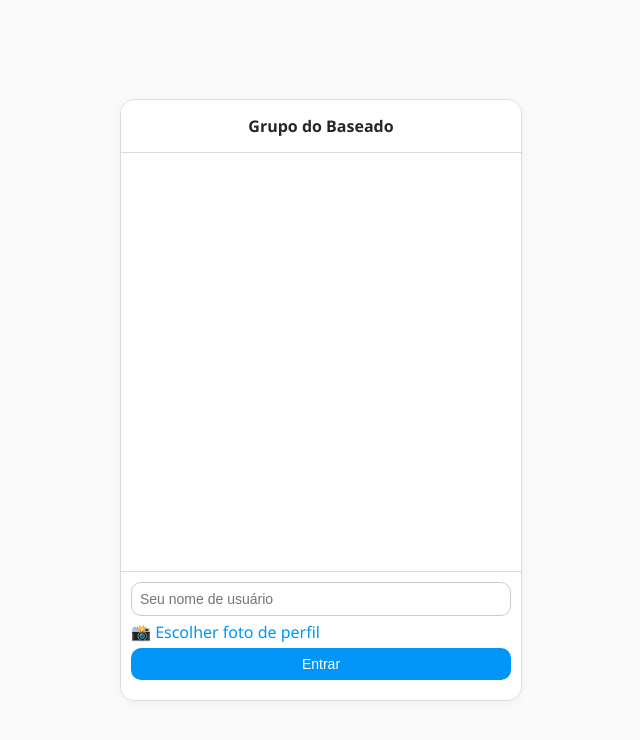
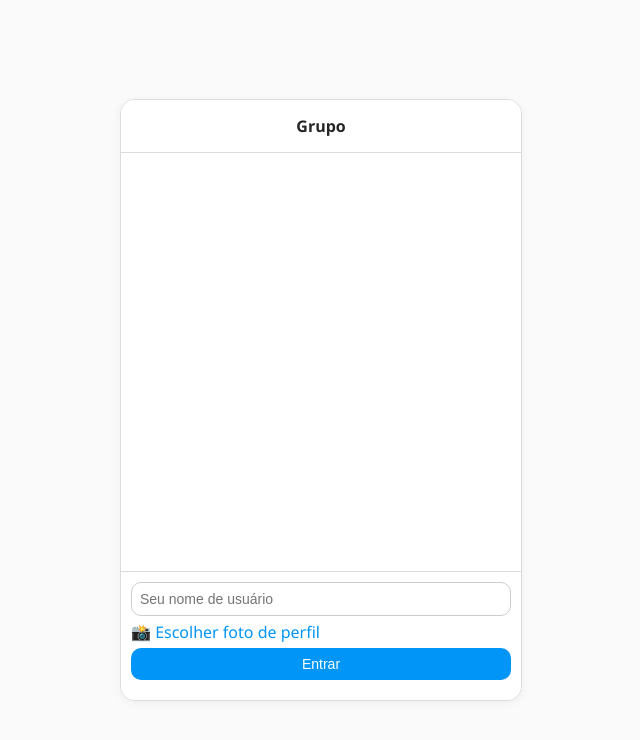
Before and after one commit to Lourenco94/InstaFake, a website: page index.html in a window 1280 px wide. Shown: the whole page, without its empty margins (319-959 px from the left). Drawn offline with nearby package versions, Linux system fonts and the light colour scheme; no server answers.

Commit message:
Update index.html

```diff
--- a/index.html
+++ b/index.html
@@ -202,7 +202,7 @@
   </head>
   <body>
     <div class="chat-container">
-      <header>Grupo do Baseado</header>
+      <header>Grupo</header>
       <ul id="mensagens"></ul>
       <div id="digitando"></div>
 
```
